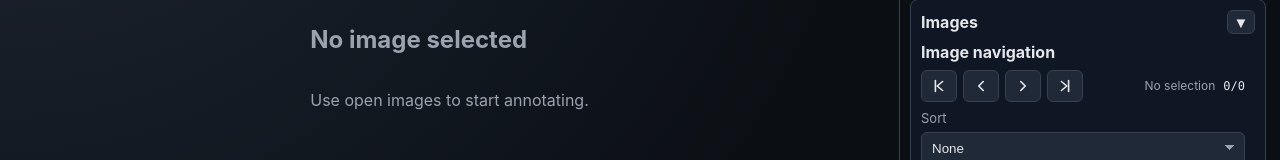
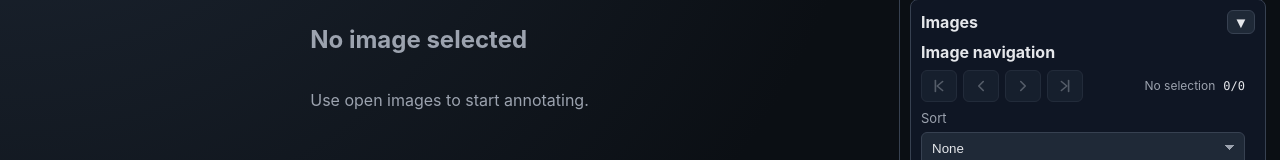
Before and after one commit to parandyk/Web-Image-Annotation-Tool, a React (Vite) app: page / in a window 1280 px wide. Shown: the part 362-522 px from the top of the page. Built offline with nearby package versions, Linux system fonts and the light colour scheme.

Commit message:
Added dynamic enabling of navigation buttons for image and annotation collections

```diff
--- a/src/components/tabs/ImagesTab.tsx
+++ b/src/components/tabs/ImagesTab.tsx
@@ -141,6 +141,9 @@ export function ImagesTab({ view = 'all' }: { view?: 'all' | 'images' | 'annotat
   const imageNavigationIndex = images.findIndex((img) => img.id === selectedImageId);
   const imageNavigationCount = `${imageNavigationIndex >= 0 ? imageNavigationIndex + 1 : 0}/${images.length}`;
   const imageNavigationLabel = imageNavigationIndex >= 0 ? images[imageNavigationIndex].name : 'No selection';
+  const canCycleImages = imageNavigationIndex >= 0 && images.length > 1;
+  const canJumpToFirstImage = canCycleImages && imageNavigationIndex > 0;
+  const canJumpToLastImage = canCycleImages && imageNavigationIndex < images.length - 1;
 
   const annotationNavigationIndex = annotations.findIndex((ann) => ann.id === selectedAnnotationId);
   const annotationNavigationCount = `${annotationNavigationIndex >= 0 ? annotationNavigationIndex + 1 : 0}/${annotations.length}`;
@@ -150,6 +153,9 @@ export function ImagesTab({ view = 'all' }: { view?: 'all' | 'images' | 'annotat
           classes.find((c) => c.id === annotations[annotationNavigationIndex].classId)?.name ?? 'Unknown'
         }`
       : 'No selection';
+  const canCycleAnnotations = annotationNavigationIndex >= 0 && annotations.length > 1;
+  const canJumpToFirstAnnotation = canCycleAnnotations && annotationNavigationIndex > 0;
+  const canJumpToLastAnnotation = canCycleAnnotations && annotationNavigationIndex < annotations.length - 1;
 
   const selectedAnnotationIdsForCurrentImage = useMemo(() => {
     const available = new Set(annotations.map((ann) => ann.id));
@@ -291,10 +297,10 @@ export function ImagesTab({ view = 'all' }: { view?: 'all' | 'images' | 'annotat
     <section className="split-panel">
       <h4>Image navigation</h4>
       <div className="row nav-row">
-        <button className="icon-nav-btn" title="First image" onClick={moveToFirstImage}><NavIcon kind="first" /></button>
-        <button className="icon-nav-btn" title="Previous image" onClick={moveToPrevImage}><NavIcon kind="prev" /></button>
-        <button className="icon-nav-btn" title="Next image" onClick={moveToNextImage}><NavIcon kind="next" /></button>
-        <button className="icon-nav-btn" title="Last image" onClick={moveToLastImage}><NavIcon kind="last" /></button>
+        <button className="icon-nav-btn" title="First image" onClick={moveToFirstImage} disabled={!canJumpToFirstImage}><NavIcon kind="first" /></button>
+        <button className="icon-nav-btn" title="Previous image" onClick={moveToPrevImage} disabled={!canCycleImages}><NavIcon kind="prev" /></button>
+        <button className="icon-nav-btn" title="Next image" onClick={moveToNextImage} disabled={!canCycleImages}><NavIcon kind="next" /></button>
+        <button className="icon-nav-btn" title="Last image" onClick={moveToLastImage} disabled={!canJumpToLastImage}><NavIcon kind="last" /></button>
         <div className="nav-status" title={`${imageNavigationLabel} (${imageNavigationCount})`}>
           <span className="nav-status-label">{imageNavigationLabel}</span>
           <span className="nav-status-count">{imageNavigationCount}</span>
@@ -388,10 +394,38 @@ export function ImagesTab({ view = 'all' }: { view?: 'all' | 'images' | 'annotat
     <section className="split-panel">
       <h4>Annotation navigation</h4>
       <div className="row nav-row">
-        <button className="icon-nav-btn" title="First annotation" onClick={moveToFirstAnnotation}><NavIcon kind="first" /></button>
-        <button className="icon-nav-btn" title="Previous annotation" onClick={moveToPrevAnnotation}><NavIcon kind="prev" /></button>
-        <button className="icon-nav-btn" title="Next annotation" onClick={moveToNextAnnotation}><NavIcon kind="next" /></button>
-        <button className="icon-nav-btn" title="Last annotation" onClick={moveToLastAnnotation}><NavIcon kind="last" /></button>
+        <button
+          className="icon-nav-btn"
+          title="First annotation"
+          onClick={moveToFirstAnnotation}
+          disabled={!canJumpToFirstAnnotation}
+        >
+          <NavIcon kind="first" />
+        </button>
+        <button
+          className="icon-nav-btn"
+          title="Previous annotation"
+          onClick={moveToPrevAnnotation}
+          disabled={!canCycleAnnotations}
+        >
+          <NavIcon kind="prev" />
+        </button>
+        <button
+          className="icon-nav-btn"
+          title="Next annotation"
+          onClick={moveToNextAnnotation}
+          disabled={!canCycleAnnotations}
+        >
+          <NavIcon kind="next" />
+        </button>
+        <button
+          className="icon-nav-btn"
+          title="Last annotation"
+          onClick={moveToLastAnnotation}
+          disabled={!canJumpToLastAnnotation}
+        >
+          <NavIcon kind="last" />
+        </button>
         <div className="nav-status" title={`${annotationNavigationLabel} (${annotationNavigationCount})`}>
           <span className="nav-status-label">{annotationNavigationLabel}</span>
           <span className="nav-status-count">{annotationNavigationCount}</span>
```
